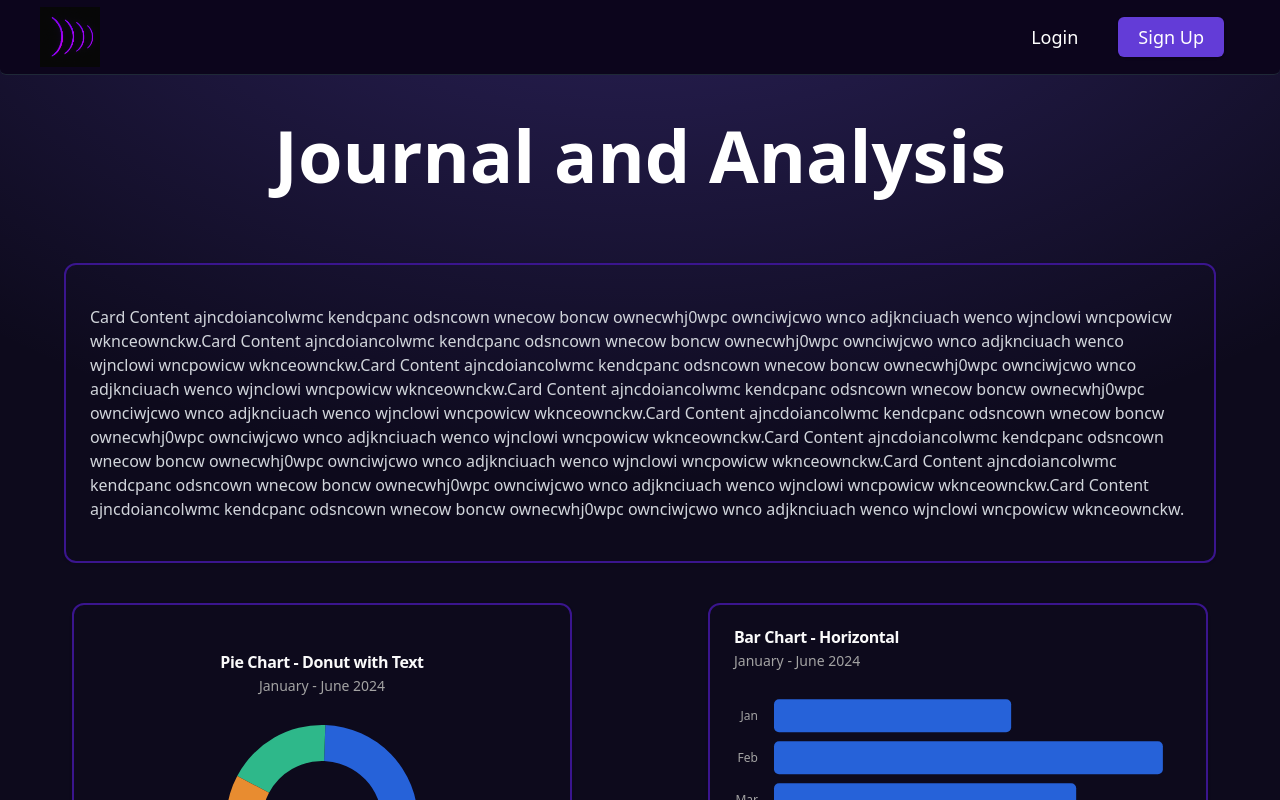
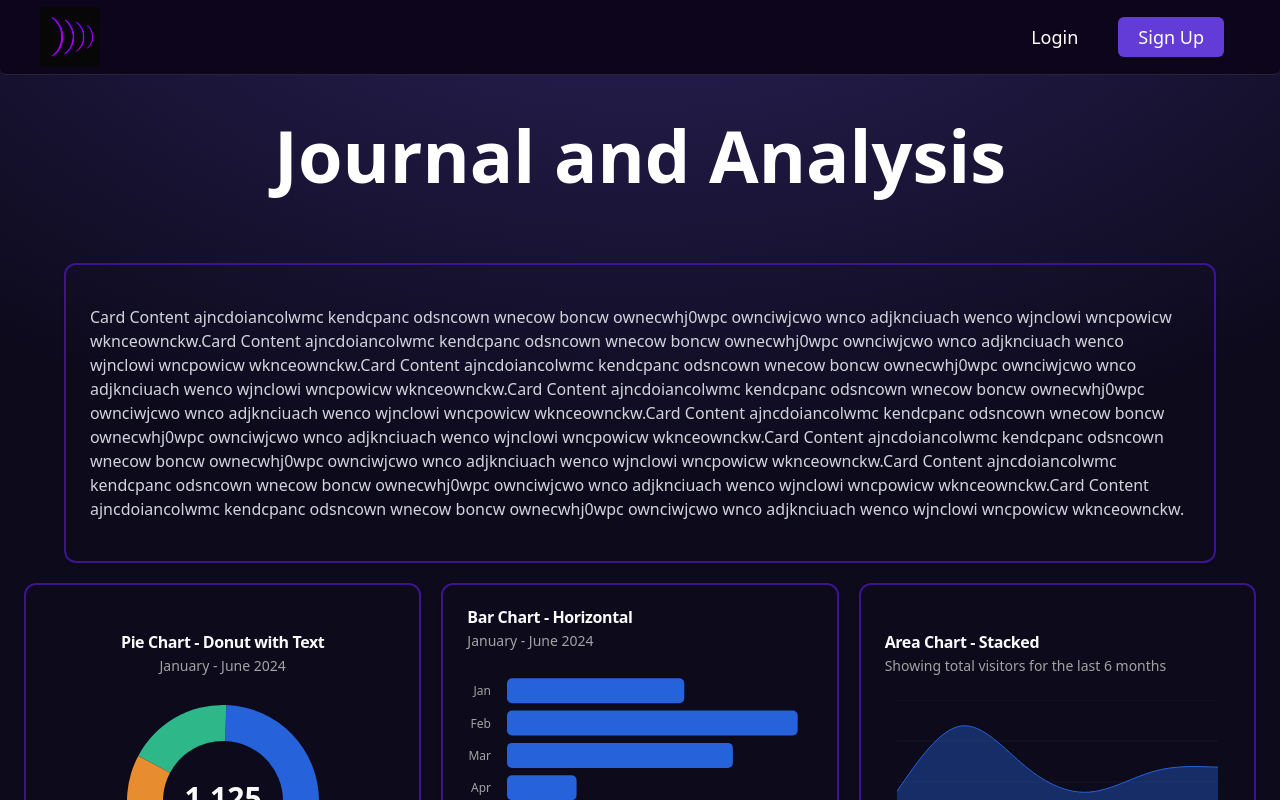
Before and after one commit to Aayush-Bindal/EchoVault, a Next.js app: page /analytics in a window 1280 px wide. Shown: the top 800 px of the page. Built offline with nearby package versions, Linux system fonts and the light colour scheme.

Commit message:
graph added

```diff
--- a/app/analytics/page.js
+++ b/app/analytics/page.js
@@ -18,8 +18,8 @@ function Analysis() {
       <p className="text-7xl font-bold mb-8 text-center text-white pt-11">
         Journal and Analysis
       </p>
-      <div className="grid grid-cols-1 sm:grid-cols-2 lg:grid-cols-2 gap-10 pt-10 px-6">
-        <div className="lg:col-span-2 lg:px-10">
+      <div className="grid grid-cols-1 sm:grid-cols-2 lg:grid-cols-3 gap-5 pt-10 px-6">
+        <div className="lg:col-span-3 lg:px-10">
           <Card className="dark border-2 border-[#3a158e]">
             <CardContent className="py-10">
               <p className="text-[#d1d5db]">
```
